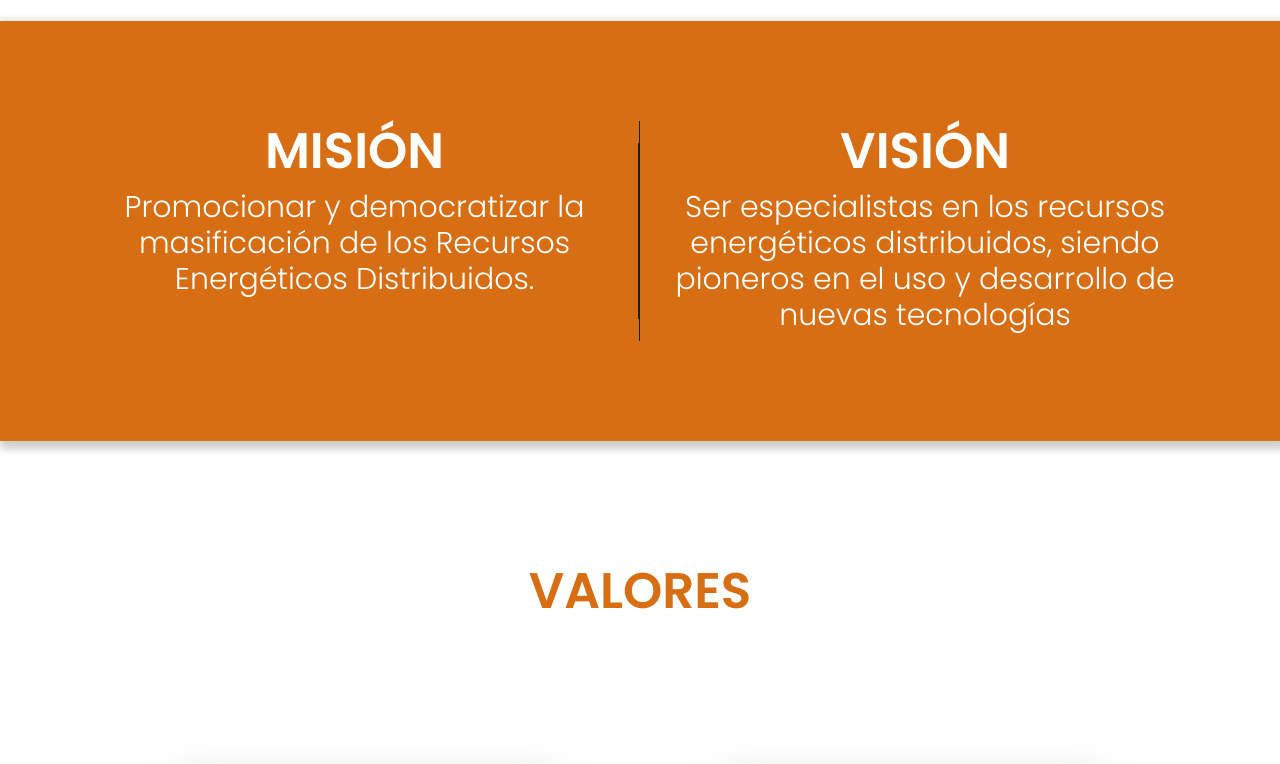
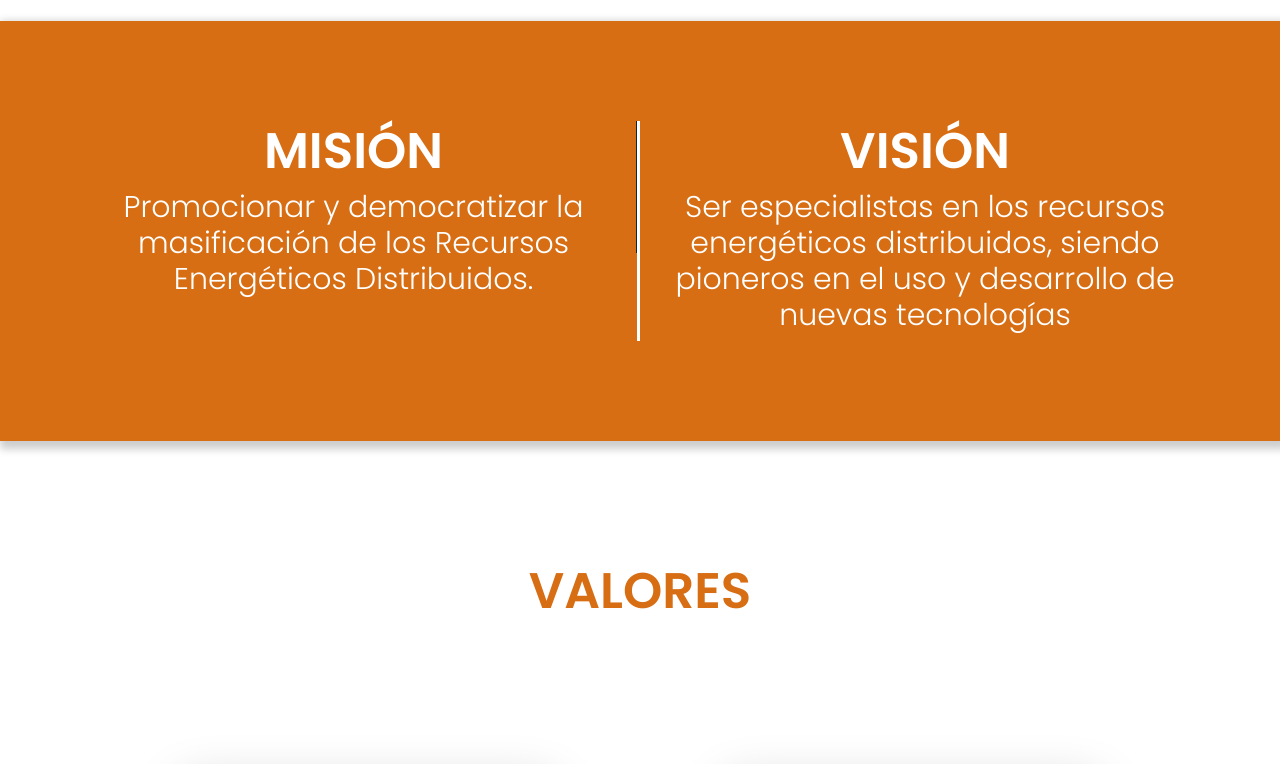
Before and after one commit to arodriguezu/oEnergy-web, a plain HTML site: page index.html in a window 1280 px wide. Shown: the part 2860-3624 px from the top of the page. Drawn offline with nearby package versions, Linux system fonts and the light colour scheme.

Commit message:
nuevos cambios

```diff
--- a/assets/css/style.css
+++ b/assets/css/style.css
@@ -134,7 +134,6 @@ p {
 
 @media (min-width: 768px) {  /* Se aplica solo en pantallas medianas y más grandes */
   .border-md-right {
-    border-right: 1px solid #0d2436; /* ajusta el grosor y el color del borde según sea necesario */
     position: relative;
   }
 
@@ -142,92 +141,12 @@ p {
     content: '';
     position: absolute;
     right: 0;
-    top: 10%;  /* Ajusta según sea necesario */
-    bottom: 10%; /* Ajusta según sea necesario */
+    top: 0%;  /* Ajusta según sea necesario */
+    bottom: 40%; /* Ajusta según sea necesario */
     width: 1px;
     background: #0d2436;
   }
 }
-
-
-
-
-
-
-
-
-
-
-
-
-
-
-
-
-/* @import url("https://fonts.googleapis.com/css?family=Muli&display=swap");
-
-.panel {
-	background-size: cover;
-	background-position: center;
-	background-repeat: no-repeat;
-	border-radius: 20px;
-	color: #ffffff;
-	cursor: pointer;
-	flex: 0.5;
-	height: 500px;
-	margin: 10px;
-	position: relative;
-	transition: flex 0.7s ease-in;
-}
-
-.panel h3 {
-	font-size: 24px;
-	position: absolute;
-	bottom: 20px;
-	left: 20px;
-	margin: 0;
-	opacity: 0;
-}
-
-.panel.active {
-	flex: 1;
-}
-
-.panel.active h3 {
-	opacity: 1;
-	transition: opacity 0.3s ease-in 0.4s;
-}
-
-.panel h4 {
-	font-size: 12px;
-	position: absolute;
-	bottom: 5px;
-	left: 30px;
-	margin: 0;
-	opacity: 0;
-}
-
-.panel.active h4 {
-	opacity: 1;
-	transition: opacity 0.3s ease-in 0.4s;
-}
-
-@media (max-width: 480px) {
-	.container {
-		width: 100vw;
-	}
-
-	.panel:nth-of-type(4),
-	.panel:nth-of-type(5) {
-		display: none;
-	}
-} */
-
-
-
-
-
-
 
 /* directores con expandingcards */
 .director-container {
```
Also changed, not shown: index.html (+0 -2 lines).
